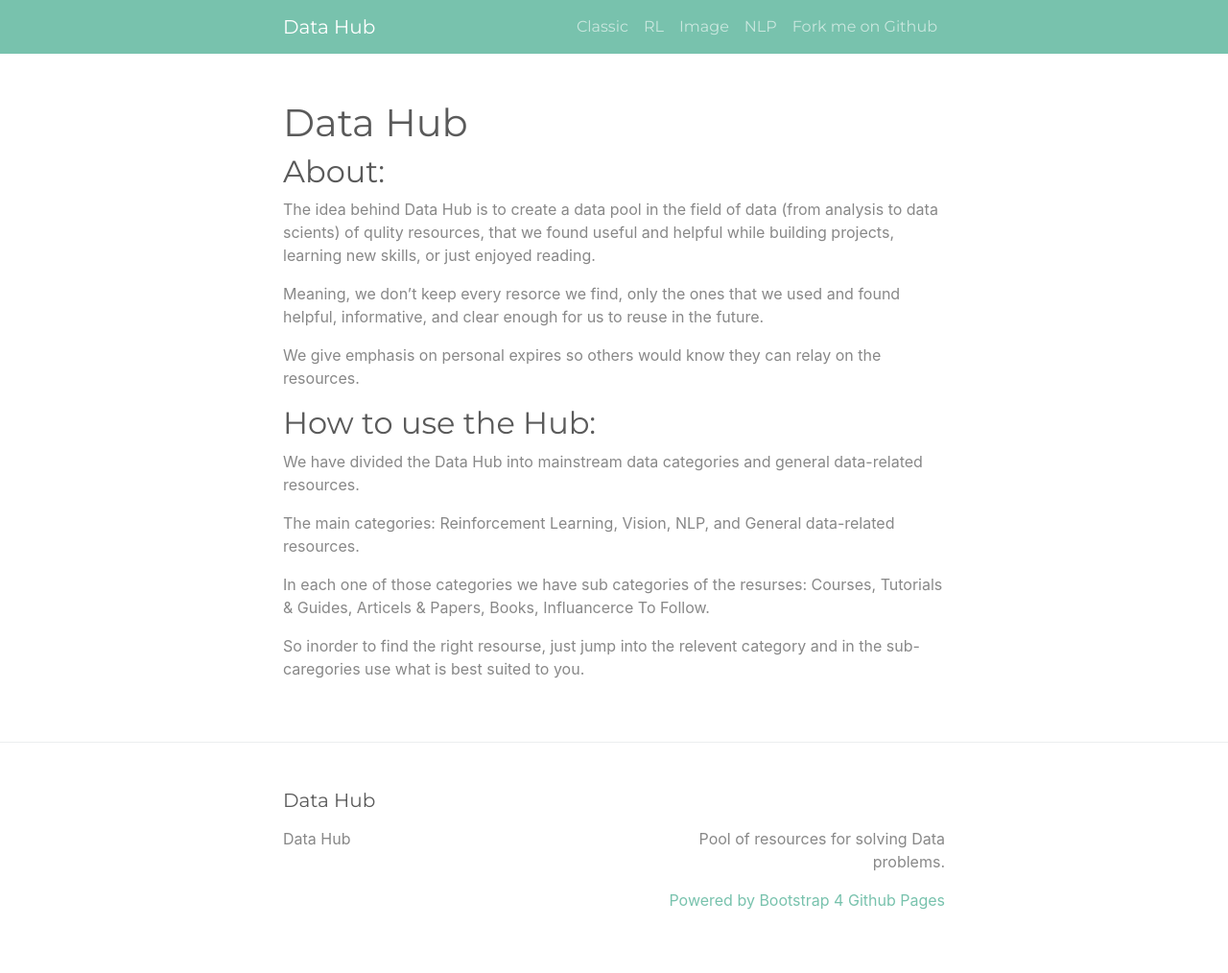
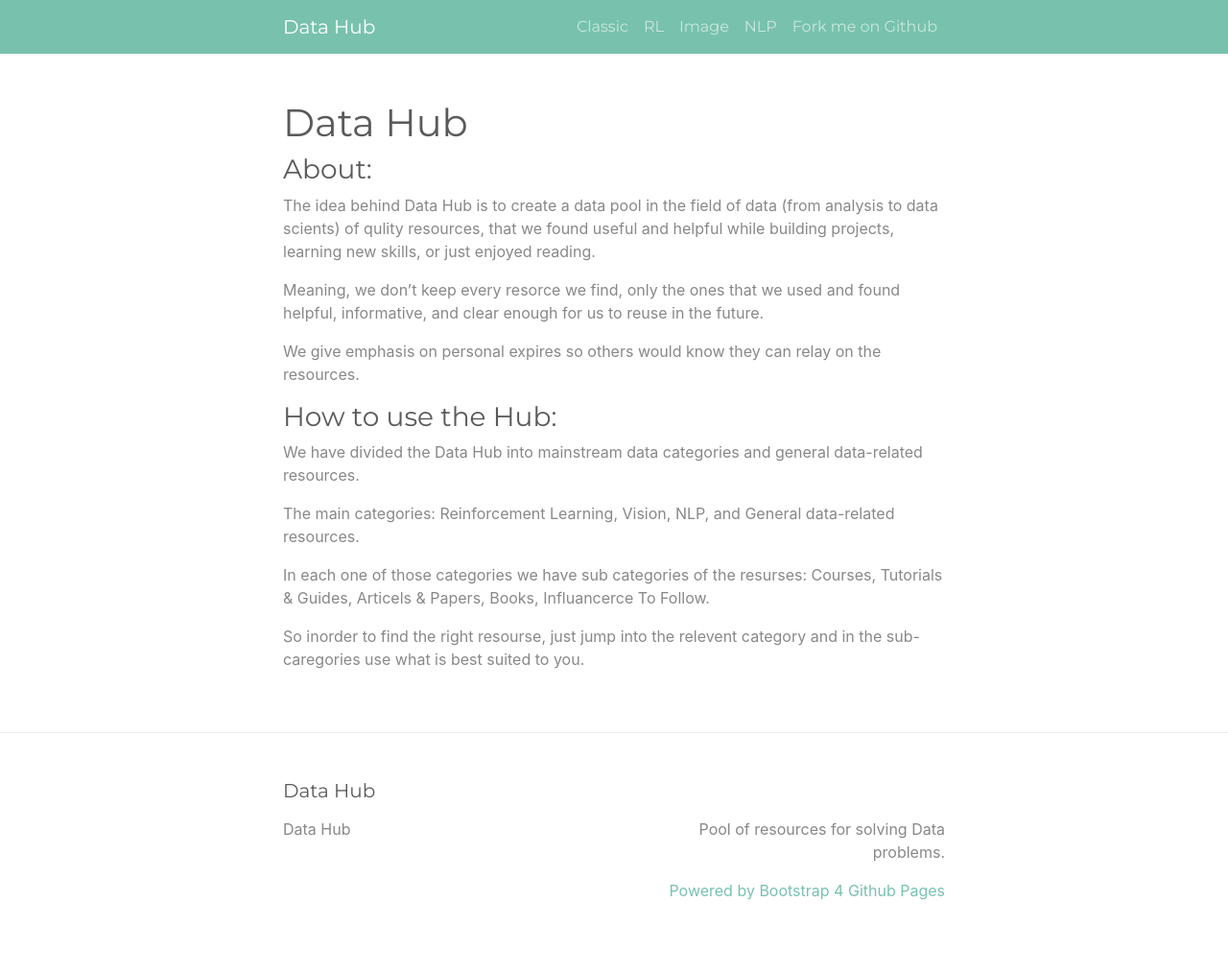
Before and after one commit to RoiPeleg/Data-Hub, a Jekyll site: the page built from index.md, in a window 1280 px wide. Shown: the whole page at 96% size. Built offline with Jekyll 4.4.1, drawn with Linux system fonts in a browser that asks for light colours.

```diff
--- a/index.md
+++ b/index.md
@@ -4,14 +4,14 @@ title: Data Hub
 ---
 [//]: # (Do not edit)
 
-## About:
+### About:
 The idea behind Data Hub is to create a data pool in the field of data (from analysis to data scients) of qulity resources, that we found useful and helpful while building projects, learning new skills, or just enjoyed reading.
 
 Meaning, we don't keep every resorce we find, only the ones that we used and found helpful, informative, and clear enough for us to reuse in the future.
 
 We give emphasis on personal expires so others would know they can relay on the resources.
 
-## How to use the Hub:
+### How to use the Hub:
 We have divided the Data Hub into mainstream data categories and general data-related resources.
 
 The main categories: Reinforcement Learning, Vision, NLP, and General data-related resources.
```
